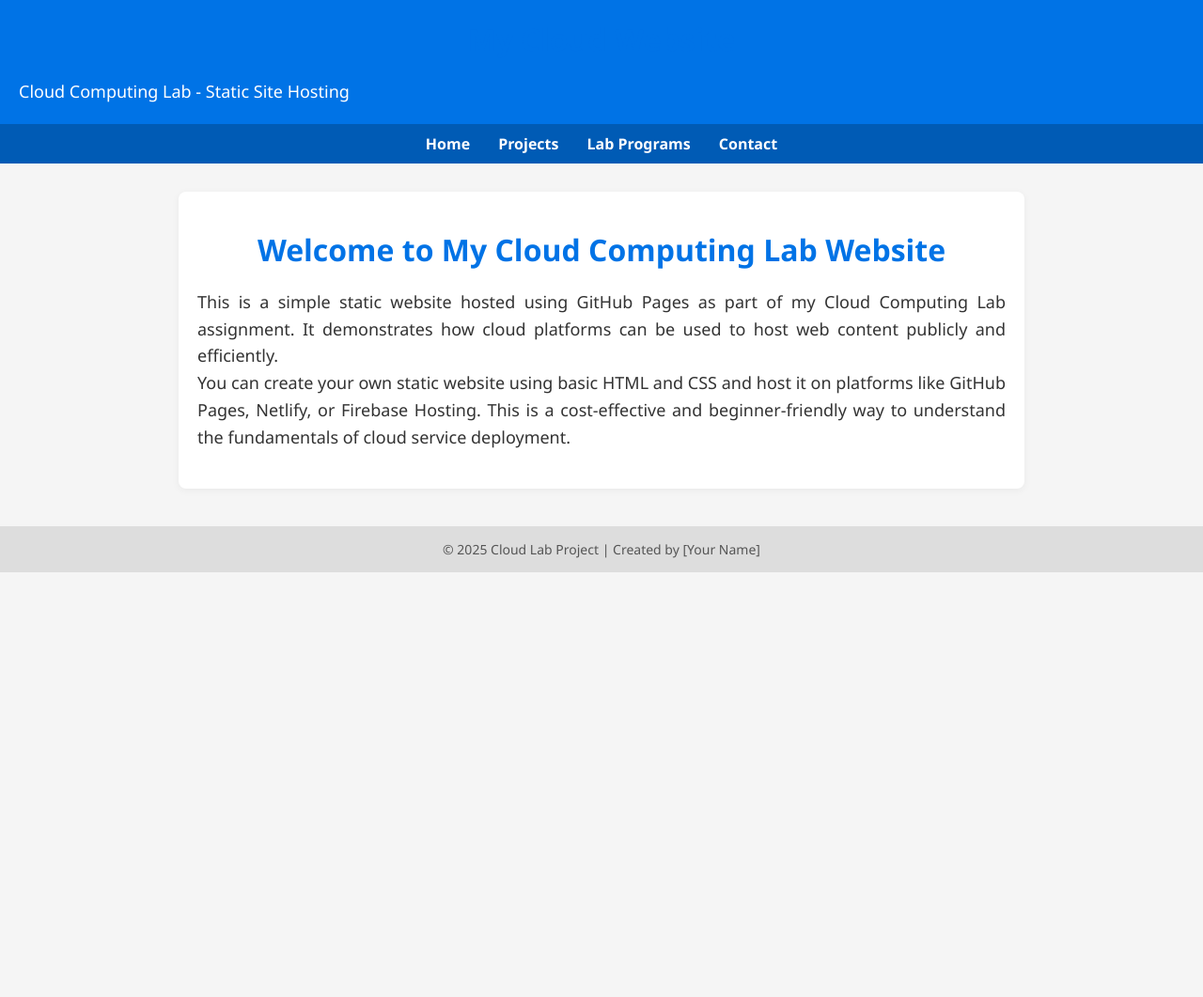
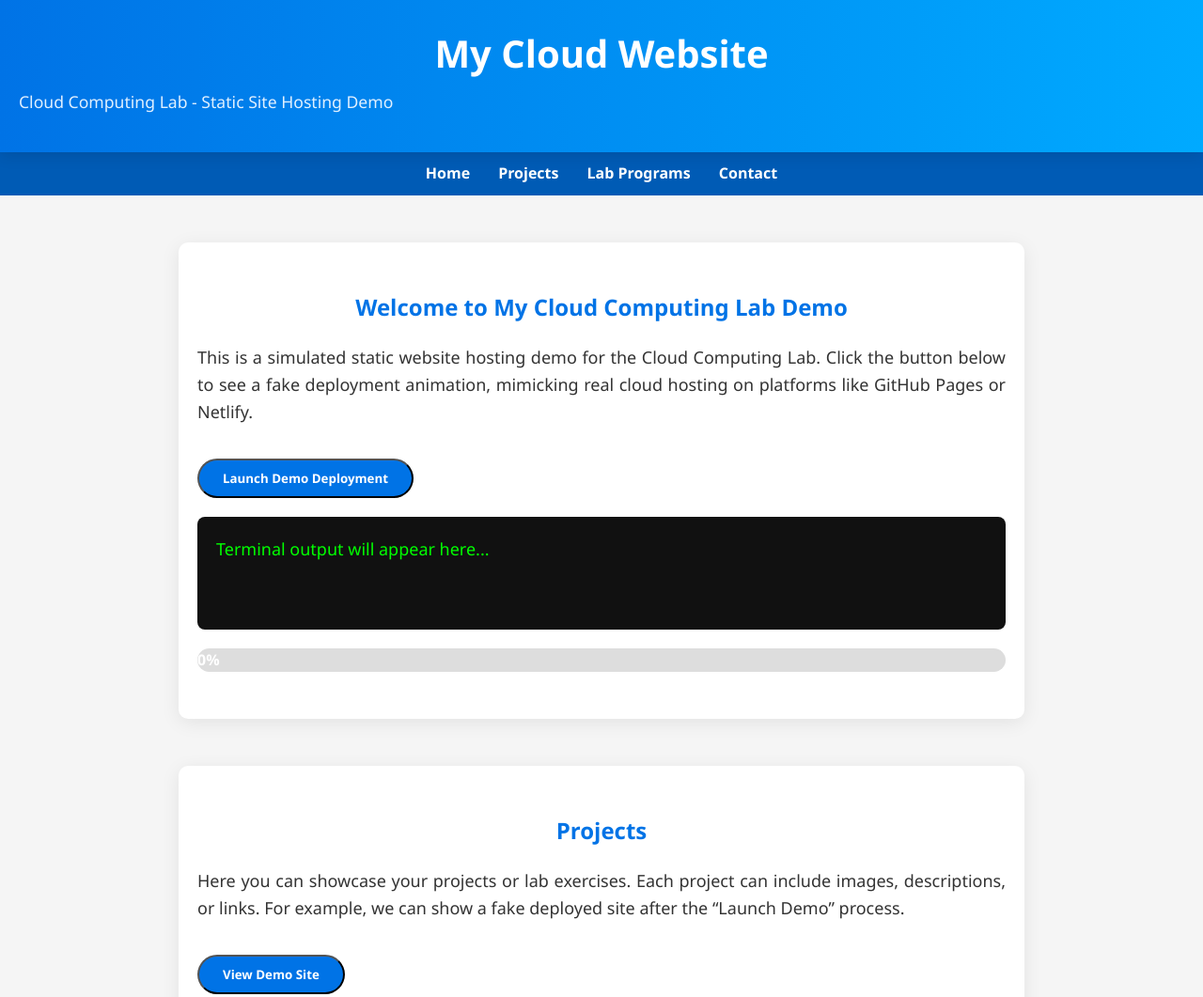
Before and after one commit to Jayavinoda18/cloud-static-website, a plain HTML site: page index.html in a window 1280 px wide. Shown: the top 1061 px of the page at 94% size. Before the commit the page ends 800 px from the top, so only its background shows below. Drawn offline with Linux system fonts and the light colour scheme.

Commit message:
Update index.html

```diff
--- a/index.html
+++ b/index.html
@@ -3,103 +3,152 @@
 <head>
 <meta charset="UTF-8">
 <meta name="viewport" content="width=device-width, initial-scale=1">
-  <title>Cloud Computing Lab</title>
+<title>Cloud Computing Lab Demo</title>
 <style>
-    * {
-      margin: 0;
-      padding: 0;
-      box-sizing: border-box;
-      font-family: 'Segoe UI', Tahoma, Geneva, Verdana, sans-serif;
-    }
+  * { margin:0; padding:0; box-sizing:border-box; font-family:'Segoe UI', Tahoma, Geneva, Verdana, sans-serif; scroll-behavior: smooth;}
+  body { background:#f5f5f5; color:#333; line-height:1.6;}
 
-    body {
-      background: #f5f5f5;
-      color: #333;
-    }
+  header { background: linear-gradient(90deg,#0073e6,#00aaff); padding:25px 20px; text-align:center; color:white; box-shadow:0 4px 15px rgba(0,0,0,0.1); position:sticky; top:0; z-index:1000;}
+  header h1 { font-size:2.5em; margin-bottom:5px; animation:fadeInDown 1s ease;}
+  header p { font-size:1.1em; color:#e0f0ff; animation:fadeIn 2s ease;}
 
-    header {
-      background-color: #0073e6;
-      padding: 20px;
-      text-align: center;
-      color: white;
-      box-shadow: 0 2px 10px rgba(0,0,0,0.1);
-    }
+  nav { background-color:#005bb5; display:flex; justify-content:center; padding:10px 0;}
+  nav a { color:white; text-decoration:none; margin:0 15px; font-weight:bold; position:relative; transition: color 0.3s;}
+  nav a:hover { color:#ffcc00;}
+  nav a::after { content:''; display:block; height:2px; width:0; background:#ffcc00; transition:0.3s; position:absolute; bottom:-5px; left:0;}
+  nav a:hover::after { width:100%;}
 
-    nav {
-      background-color: #005bb5;
-      display: flex;
-      justify-content: center;
-      padding: 10px;
-    }
+  .container { padding:50px 20px; max-width:900px; margin:50px auto; background-color:white; box-shadow:0 4px 20px rgba(0,0,0,0.08); border-radius:10px; animation:fadeIn 1.5s ease;}
+  h2 { color:#0073e6; margin-bottom:20px; text-align:center;}
+  p { font-size:18px; margin-bottom:15px; text-align:justify;}
 
-    nav a {
-      color: white;
-      text-decoration: none;
-      margin: 0 15px;
-      font-weight: bold;
-      transition: color 0.3s;
-    }
+  .btn { display:inline-block; padding:10px 25px; margin-top:20px; background-color:#0073e6; color:white; border-radius:50px; text-decoration:none; font-weight:bold; transition:0.3s; cursor:pointer;}
+  .btn:hover { background-color:#005bb5; transform:translateY(-3px); box-shadow:0 5px 15px rgba(0,0,0,0.2);}
 
-    nav a:hover {
-      color: #ffcc00;
-    }
+  footer { text-align:center; background-color:#222; padding:20px; margin-top:50px; font-size:14px; color:#aaa; position:relative;}
 
-    .container {
-      padding: 40px 20px;
-      max-width: 900px;
-      margin: auto;
-      background-color: white;
-      box-shadow: 0 2px 8px rgba(0,0,0,0.05);
-      margin-top: 30px;
-      border-radius: 8px;
-    }
+  #topBtn { position:fixed; bottom:30px; right:30px; background-color:#0073e6; color:white; border:none; padding:12px 18px; border-radius:50px; cursor:pointer; display:none; font-size:16px; box-shadow:0 4px 15px rgba(0,0,0,0.2); transition:0.3s; z-index:100;}
+  #topBtn:hover { background-color:#005bb5; transform:translateY(-3px);}
 
-    h1 {
-      color: #0073e6;
-      margin-bottom: 20px;
-      text-align: center;
-    }
+  /* Terminal & Progress Bar */
+  .terminal { background:#111; color:#0f0; padding:20px; border-radius:8px; font-family:monospace; font-size:14px; min-height:120px; margin-top:20px; overflow:auto;}
+  .progress-container { background:#ddd; border-radius:20px; overflow:hidden; margin-top:20px;}
+  .progress-bar { height:25px; width:0%; background:#0073e6; text-align:center; color:white; line-height:25px; font-weight:bold; transition:width 0.3s;}
 
-    p {
-      font-size: 18px;
-      line-height: 1.6;
-      text-align: justify;
-    }
-
-    footer {
-      text-align: center;
-      background-color: #ddd;
-      padding: 15px;
-      margin-top: 40px;
-      font-size: 14px;
-      color: #555;
-    }
+  @keyframes fadeInDown { from{opacity:0; transform:translateY(-20px);} to{opacity:1; transform:translateY(0);} }
+  @keyframes fadeIn { from{opacity:0;} to{opacity:1;} }
 </style>
 </head>
 <body>
 
 <header>
   <h1>My Cloud Website</h1>
-    <p>Cloud Computing Lab - Static Site Hosting</p>
+  <p>Cloud Computing Lab - Static Site Hosting Demo</p>
 </header>
 
 <nav>
-    <a href="#">Home</a>
-    <a href="#">Projects</a>
-    <a href="#">Lab Programs</a>
-    <a href="#">Contact</a>
+  <a href="#home">Home</a>
+  <a href="#projects">Projects</a>
+  <a href="#lab">Lab Programs</a>
+  <a href="#contact">Contact</a>
 </nav>
 
-  <div class="container">
-    <h1>Welcome to My Cloud Computing Lab Website</h1>
-    <p>This is a simple static website hosted using GitHub Pages as part of my Cloud Computing Lab assignment. It demonstrates how cloud platforms can be used to host web content publicly and efficiently.</p>
+<div class="container" id="home">
+  <h2>Welcome to My Cloud Computing Lab Demo</h2>
+  <p>This is a simulated static website hosting demo for the Cloud Computing Lab. Click the button below to see a fake deployment animation, mimicking real cloud hosting on platforms like GitHub Pages or Netlify.</p>
+  <button class="btn" onclick="startDeployment()">Launch Demo Deployment</button>
 
-    <p>You can create your own static website using basic HTML and CSS and host it on platforms like GitHub Pages, Netlify, or Firebase Hosting. This is a cost-effective and beginner-friendly way to understand the fundamentals of cloud service deployment.</p>
+  <div class="terminal" id="terminal">
+    <p>Terminal output will appear here...</p>
+  </div>
+
+  <div class="progress-container">
+    <div class="progress-bar" id="progressBar">0%</div>
+  </div>
+</div>
+
+<div class="container" id="projects">
+  <h2>Projects</h2>
+  <p>Here you can showcase your projects or lab exercises. Each project can include images, descriptions, or links. For example, we can show a fake deployed site after the “Launch Demo” process.</p>
+  <button class="btn" onclick="viewDemo()">View Demo Site</button>
+</div>
+
+<div class="container" id="lab">
+  <h2>Lab Programs</h2>
+  <p>Demonstrate various cloud lab programs, experiments, or exercises. You can show code snippets, images, or results here. This gives a realistic lab experience.</p>
+</div>
+
+<div class="container" id="contact">
+  <h2>Contact</h2>
+  <p>Get in touch with the lab instructor or project owner. Use email links, forms, or other methods to simulate a real lab environment.</p>
+  <a href="mailto:yourname@example.com" class="btn">Email Me</a>
 </div>
 
 <footer>
   © 2025 Cloud Lab Project | Created by [Your Name]
 </footer>
 
+<button id="topBtn" onclick="topFunction()">↑ Top</button>
+
+<script>
+  // Scroll top button
+  const topBtn = document.getElementById("topBtn");
+  window.onscroll = function() {
+    if(document.body.scrollTop>200 || document.documentElement.scrollTop>200){
+      topBtn.style.display="block";
+    } else { topBtn.style.display="none"; }
+  }
+  function topFunction(){ window.scrollTo({top:0, behavior:'smooth'}); }
+
+  // Smooth scroll for nav links
+  document.querySelectorAll('nav a').forEach(link => {
+    link.addEventListener('click', e=>{
+      e.preventDefault();
+      document.querySelector(link.getAttribute('href')).scrollIntoView({behavior:'smooth'});
+    });
+  });
+
+  // Fake deployment simulation
+  function startDeployment() {
+    const progressBar = document.getElementById('progressBar');
+    const terminal = document.getElementById('terminal');
+    progressBar.style.width = '0%';
+    progressBar.textContent = '0%';
+    terminal.innerHTML = '<p>Initializing deployment...</p>';
+    let progress = 0;
+
+    const messages = [
+      'Connecting to cloud server...',
+      'Uploading files...',
+      'Configuring environment...',
+      'Finalizing deployment...'
+    ];
+
+    let msgIndex = 0;
+    const interval = setInterval(()=>{
+      if(progress < 100){
+        progress += Math.floor(Math.random()*10)+5;
+        if(progress>100) progress=100;
+        progressBar.style.width = progress + '%';
+        progressBar.textContent = progress + '%';
+
+        if(progress >= (msgIndex+1)*25 && messages[msgIndex]){
+          terminal.innerHTML += '<p>' + messages[msgIndex] + '</p>';
+          terminal.scrollTop = terminal.scrollHeight;
+          msgIndex++;
+        }
+      } else {
+        clearInterval(interval);
+        terminal.innerHTML += '<p style="color:#0ff; font-weight:bold;">Deployment Complete! Site is live.</p>';
+      }
+    }, 500);
+  }
+
+  // View demo alert
+  function viewDemo() {
+    alert('This is a static site demo hosted locally. In a real scenario, it would open the deployed cloud website.');
+  }
+</script>
+
 </body>
 </html>
```
Lines whose indentation alone changed are shown as unchanged.
